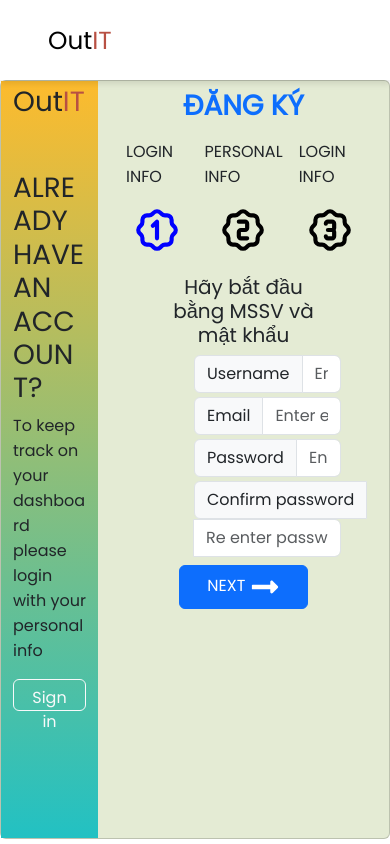
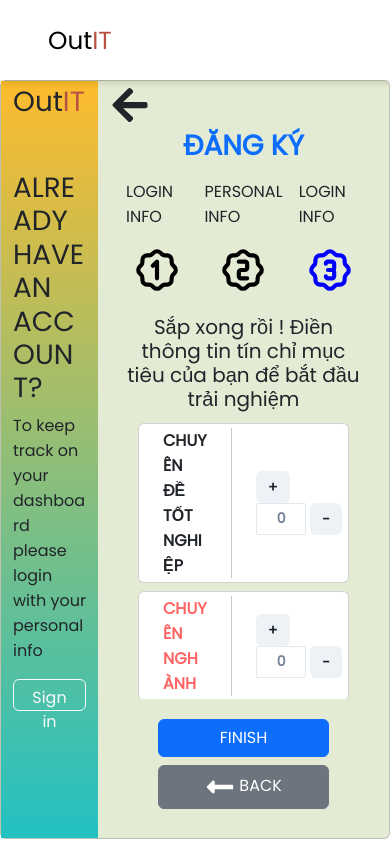
Before and after one commit to 271baotg/OutIT, a React (Create React App) app in the folder course_management_frontend/: page /register in a window 390 px wide. Built offline with nearby package versions, Linux system fonts and the light colour scheme; some icons are missing.

Commit message:
Chỉnh ui list loại tín chỉ và làm cho step 3 responsive

```diff
--- a/course_management_frontend/src/components/Register/Register.tsx
+++ b/course_management_frontend/src/components/Register/Register.tsx
@@ -43,7 +43,7 @@ const INIT_CREDIT:Target[] = [
 export const Register: React.FC<{}> = () => {
     const axios = useAxiosPrivate();
     const navigate = useNavigate();
-    const [currentStep, setCurrentStep] = useState<number>(1);
+    const [currentStep, setCurrentStep] = useState<number>(3);
     const [username, setUserName] = useState<string>("");
     const [password, setPassword] = useState<string>("");
     const [confirmPassword, setConfirmPassword] = useState<string>("");
--- a/course_management_frontend/src/components/Register/RegisterComponents/CreditItem.tsx
+++ b/course_management_frontend/src/components/Register/RegisterComponents/CreditItem.tsx
@@ -26,11 +26,14 @@ export const CreditItem: React.FC<{ handleOnChangeTotal: Function, data: Target
     return (
         <div className="card p-1 ps-4">
             <div className="row">
-                <div className="col-4  fs-5 text-star d-flex align-items-center text-bold fw-bolder" style={{ color: getTypeColor(props.data.type) }} >{getTitle(props.data.type)}</div>
-                <div className="col-8">
-                    <div className="text-end">
+                <div className="col-4 text-bold fw-bolder" style={{ color: getTypeColor(props.data.type) }} >{getTitle(props.data.type)}</div>
+
+                <div className="col-8 d-flex align-items-center justify-content-end">
+                    <div className="vr me-4">
+                    </div>
+                    <div>
                         <Button className="me-1" size='sm' onClick={() => { props.handleOnChangeTotal(props.data.type, props.data.goal + 1) }} >+</Button>
-                        <Input onChange={handleOnChangeInput} placeholder="0" value={props.data.goal === 0  ? '': props.data.goal} className="me-1" fontWeight={'bold'} textAlign={'center'} maxWidth='50px' size='sm' />
+                        <Input onChange={handleOnChangeInput} placeholder="0" value={props.data.goal === 0 ? '' : props.data.goal} className="me-1" fontWeight={'bold'} textAlign={'center'} maxWidth='50px' size='sm' />
                         <Button size='sm' onClick={handleOnDecreaseGoal}>-</Button>
                     </div>
                 </div>
--- a/course_management_frontend/src/components/Register/RegisterComponents/Step3.tsx
+++ b/course_management_frontend/src/components/Register/RegisterComponents/Step3.tsx
@@ -14,22 +14,41 @@ export const Step3: React.FC<{
 }> = (props) => {
 
     return (
-        <div className="w-100 p-5 pt-0 pb-0">
-            <div className="container">
+        <div className="w-100 p-md-5 pt-0 pb-0 overflow-auto">
+            {/* DESKTOP */}
+            <div className="container d-none d-md-block">
                 <h5 className="text-center">Sắp xong rồi ! Điền thông tin tín chỉ mục tiêu của bạn để bắt đầu trải nghiệm</h5>
                 <div className="container w-75">
-                    <ul className={`${style.listGroup} list-group`}>
+                    <ul className={`${style.listGroup} list-group overflow-x-hidden`}>
                         {props.creditTypeList.map((item) => {
                             return (
-                                <li className="list-group-item"><CreditItem data={item} handleOnChangeTotal={props.handleOnChangeTotal}></CreditItem>
+                                <li className="list-group-item p-1 pe-0 bg-transparent border-0"><CreditItem data={item} handleOnChangeTotal={props.handleOnChangeTotal}></CreditItem>
                                 </li>
                             );
                         })}
                     </ul>
                 </div>
-                <div className="row justify-content-around mt-3">
+                <div className="d-none d-md-flex row justify-content-around mt-3">
                     <button onClick={() => (props.handleOnClickBack())} className="btn btn-secondary h-25 col-5"><FaLongArrowAltLeft size={30} className="d-inline-block" />&nbsp;BACK</button>
                     <button onClick={() => { props.handleOnFinish() }} className="btn btn-primary col-5 h-25">FINISH</button>
+                </div>
+            </div>
+            {/* MOBILE */}
+            <div className="container d-md-none">
+                <h5 className="text-center">Sắp xong rồi ! Điền thông tin tín chỉ mục tiêu của bạn để bắt đầu trải nghiệm</h5>
+                <div className="container w-100">
+                    <ul className={`${style.listGroup} list-group overflow-x-hidden`}>
+                        {props.creditTypeList.map((item) => {
+                            return (
+                                <li className="list-group-item p-1 bg-transparent border-0"><CreditItem data={item} handleOnChangeTotal={props.handleOnChangeTotal}></CreditItem>
+                                </li>
+                            );
+                        })}
+                    </ul>
+                </div>
+                <div className="container d-flex flex-column align-items-center d-md-none ps-2 pe-2 mt-3">
+                    <button onClick={() => { props.handleOnFinish() }} className="btn btn-primary d-block m-1 h-25 w-75">FINISH</button>
+                    <button onClick={() => (props.handleOnClickBack())} className="btn btn-secondary d-block m-1 h-25 w-75"><FaLongArrowAltLeft size={30} className="d-inline" />&nbsp;BACK</button>
                 </div>
             </div>
         </div>
```
